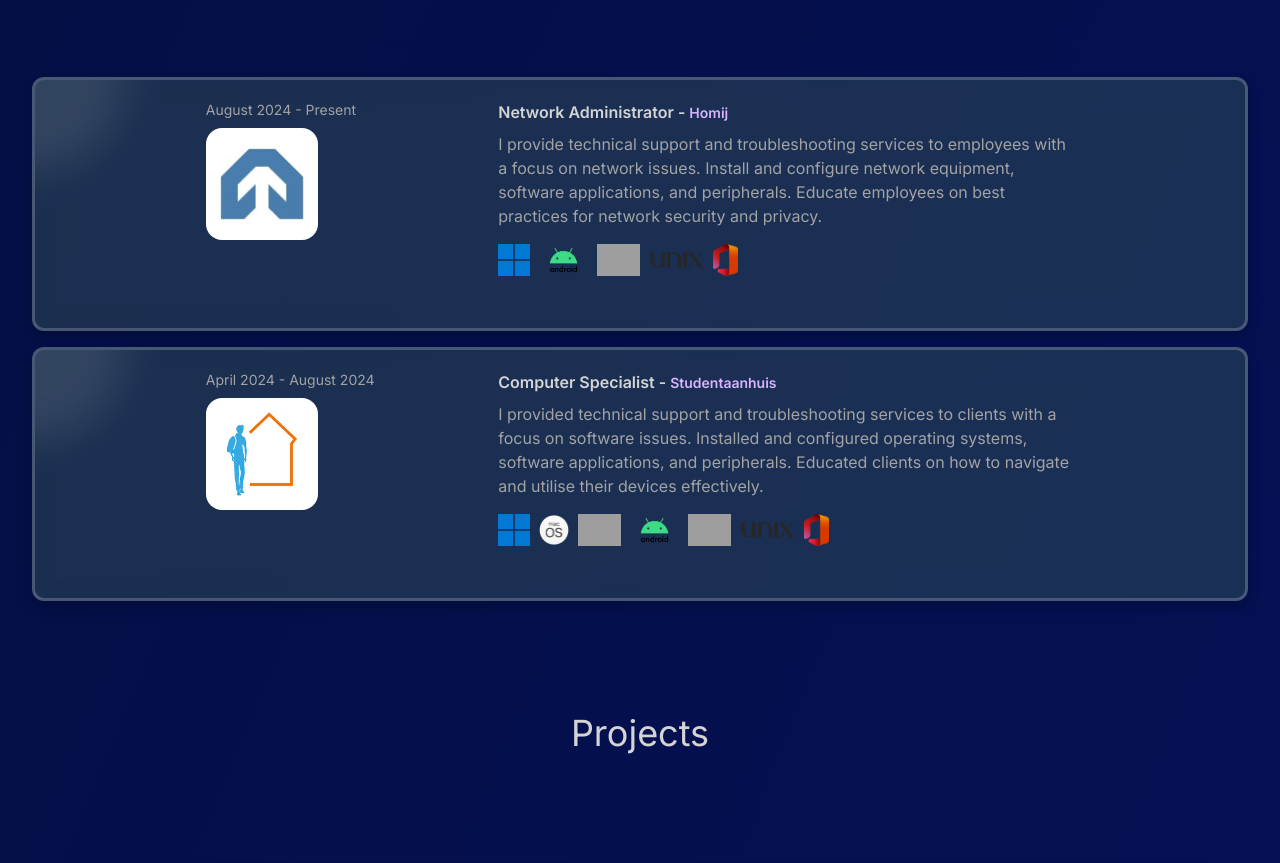
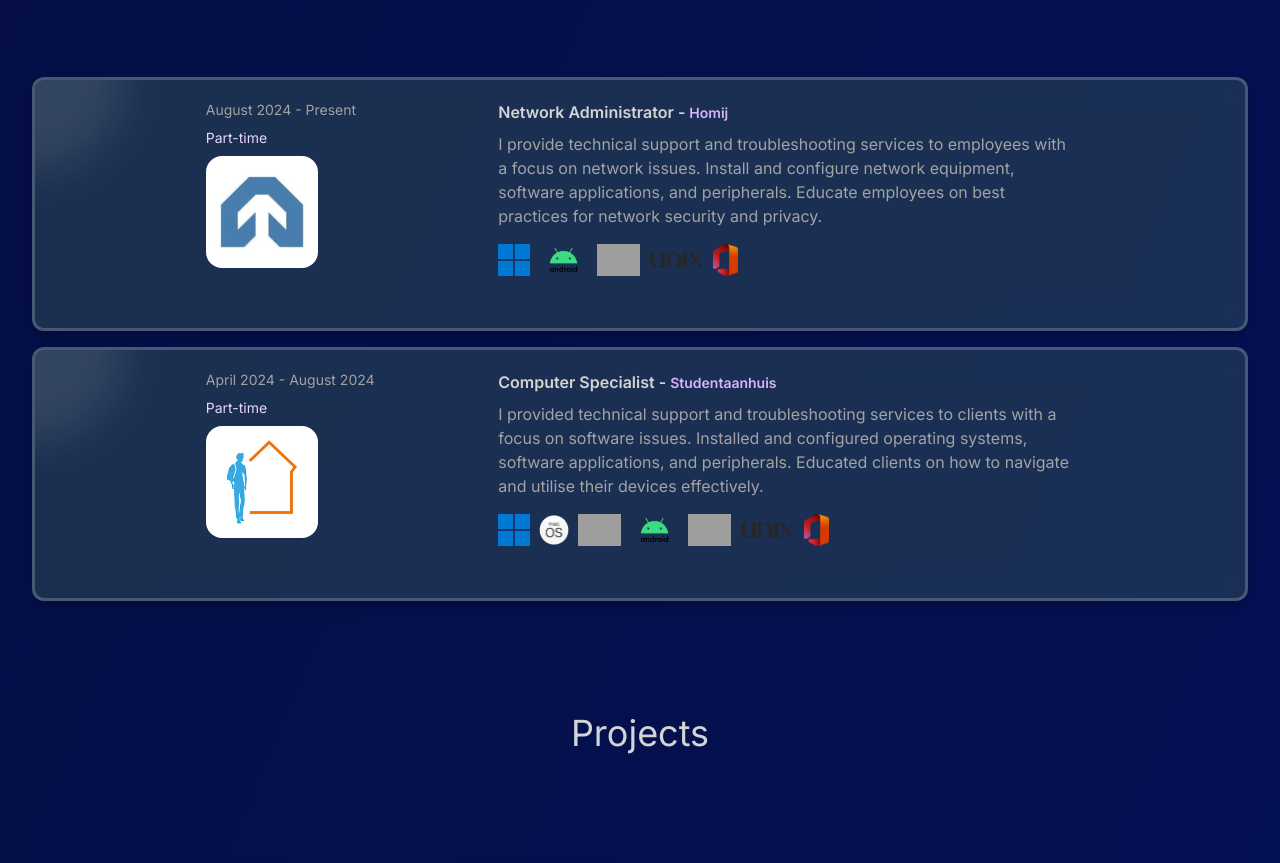
Before and after one commit to MTech-cmd/Portfolio, a React (Vite) app: page / in a window 1280 px wide. Shown: the part 1987-2850 px from the top of the page. Built offline with nearby package versions, Linux system fonts and the light colour scheme; grey boxes are pictures that could not be loaded.

Commit message:
Added employement

```diff
--- a/src/components/Certificates.jsx
+++ b/src/components/Certificates.jsx
@@ -1,4 +1,3 @@
-import React from 'react';
 import Slider from 'react-slick';
 import { CERTIFICATES, LOGOS } from "../data";
 import Card from "./Card";
--- a/src/components/Experience.jsx
+++ b/src/components/Experience.jsx
@@ -12,6 +12,7 @@ const Experience = () => {
               <div className="mb-8 flex flex-wrap lg:justify-center">
                 <div className="w-full lg:w-1/4">
                   <p className="mb-2 text-sm text-neutral-400">{experience.year}</p>
+                  <p className="mb-2 text-sm text-purple-200">{experience.employement}</p>
                   <img src={LOGOS[experience.company]} alt={experience.company} className="h-28 rounded-2xl" />
                 </div>
                 <div className="w-full max-w-xl lg:w-3/4">
--- a/src/data.js
+++ b/src/data.js
@@ -89,6 +89,7 @@ export const EXPERIENCES = [
     {
         year: "August 2024 - Present",
         role: "Network Administrator",
+        employement: "Part-time",
         company: "Homij",
         description: `I provide technical support and troubleshooting services to employees with a focus on network issues.
                     Install and configure network equipment, software applications, and peripherals.
@@ -98,6 +99,7 @@ export const EXPERIENCES = [
     {
         year: "April 2024 - August 2024",
         role: "Computer Specialist",
+        employement: "Part-time",
         company: "Studentaanhuis",
         description: `I provided technical support and troubleshooting services to clients with a focus on software issues.
                     Installed and configured operating systems, software applications, and peripherals.
```
